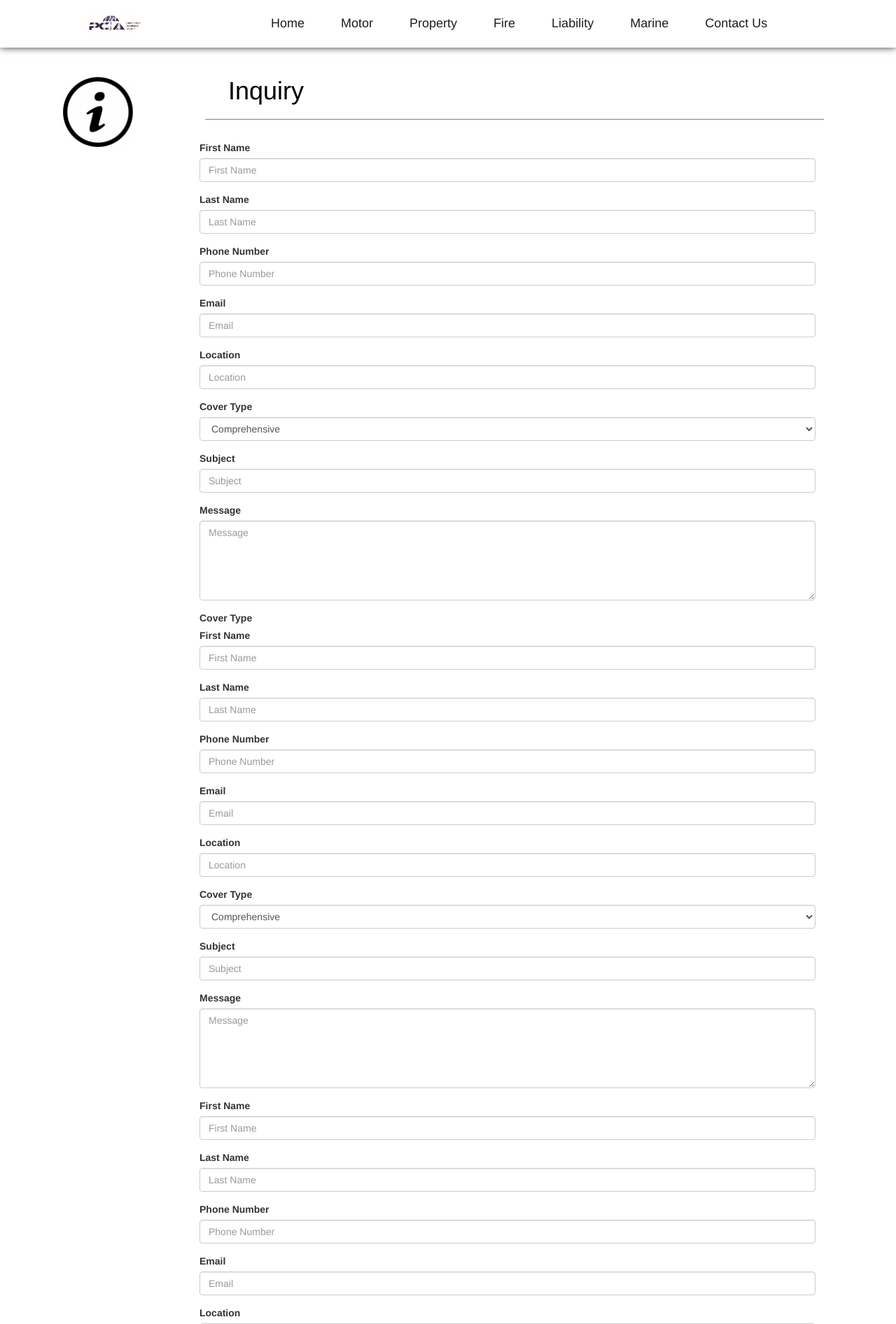
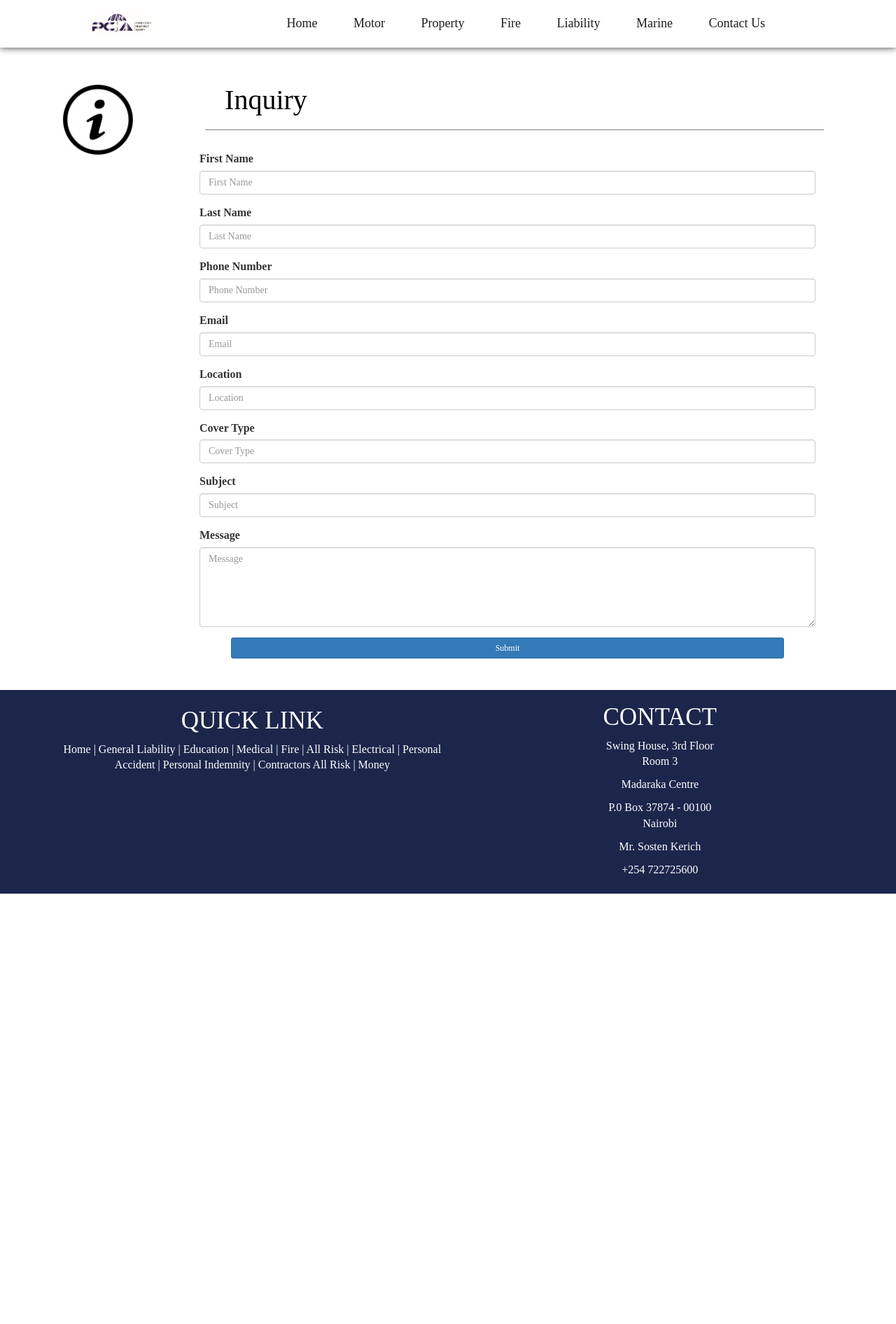
Before and after one commit to ckorir/PCIA, a Django app: page /inquiry/ in a window 1280 px wide. Shown: the top 1892 px of the page at 70% size. After the commit the page ends 1277 px from the top, so only its background shows below. Run offline with Django 3.2, Linux system fonts and the light colour scheme; some libraries are stand-ins or nearby versions; some web fonts are replaced.

Commit message:
commit 4

```diff
--- a/insuranceforms/forms/forms.py
+++ b/insuranceforms/forms/forms.py
@@ -14,7 +14,7 @@ class InquiryForm(forms.Form):
     phone_number = forms.DecimalField(label='Phone Number', decimal_places=0, max_digits=15)
     email = forms.EmailField(label='Email')
     location = forms.CharField(label='Location', max_length =50)
-    cover_type = forms.CharField(label='Cover Type', widget=forms.Select(choices=cover_choice))
+    cover_type = forms.CharField(label='Cover Type', max_length =50)
     subject = forms.CharField(label='Subject', max_length =100)
     message = forms.CharField(label='Message', widget=forms.Textarea(attrs={"rows":5, "cols":20}))
 
--- a/insuranceforms/forms/templates/inquiry.html
+++ b/insuranceforms/forms/templates/inquiry.html
@@ -38,12 +38,14 @@
   </div><br><br><br><br>
 
 
+  <div class="message">
     {% if messages %}
       {% for message in messages %}
         {% bootstrap_javascript jquery=True %}
         {% bootstrap_messages message %}
       {% endfor %}
     {% endif %}
+  </div>
 
   <div class="hl">
     <img class="icon3" style="float:left" src="{% static "img/info2.png" %}" alt=""></img><h1>Inquiry</h1>
@@ -52,14 +54,7 @@
     <div class="container-fluid">
         <form class="form" action="{%url 'inquiry'%}" method="post">
           {%csrf_token%}
-          {% bootstrap_form letterForm exclude="cover_type,subject,message" layout='inline'  %}
-          <div class="strong">
-            <strong>Cover Type</strong>
-          </div>
-          <div class="cover">
-            {% bootstrap_form letterForm exclude="first_name,last_name,phone_number,email,subject,message,location" layout='inline'  %}
-          </div>
-          {% bootstrap_form letterForm exclude="first_name,last_name,phone_number,email,cover_type,location," layout='inline'  %}
+          {% bootstrap_form letterForm layout='inline'  %}
           <div class="sub">
             <input type="submit" value="Submit" class="btn btn-primary btn-sm btn-block ">
           </div>
--- a/insuranceforms/static/css/inquiry.css
+++ b/insuranceforms/static/css/inquiry.css
@@ -1,7 +1,31 @@
 h1{
   color: black;
   text-align: center;
-  margin-top: 0;
+  font-size: 25px;
+}
+
+@font-face {
+  font-family: 'montslight';
+  src: local('montslight'), url('../fonts/Montserrat-Light.ttf') format("truetype");
+}
+
+@font-face {
+  font-family: 'montsmedium';
+  src: local('montsmedium'), url('../fonts/Montserrat-Medium.ttf') format("truetype");
+}
+
+@font-face {
+  font-family: 'monts';
+  src: local('monts'), url('../fonts/Montserrat-Regular.ttf') format("truetype");
+}
+
+body{
+  font-size: 12px;
+  font-family: 'monts';
+}
+
+h2{
+  font-size: 20px;
 }
 
 .hl{
@@ -95,8 +119,9 @@ h1{
 .icon3{
   padding: 0px;
   margin-left: 130px;
-  width: 47px;
-  height: 47px;
+  margin-bottom: 5px;
+  width: 40px;
+  height: 40px;
 }
 
 .line{
@@ -179,8 +204,58 @@ h1{
   }
 }
 
+/* extra thin devices */
+@media screen and (max-width: 430px){
+  body{
+    font-size: 12px;
+  }
+
+  h1{
+    font-size: 20px;
+    margin-top: 30px;
+    margin-bottom: 0%;
+    padding-bottom: 0%;
+  }
+
+  .line{
+    margin-top: 10px;
+    padding: 0%;
+  }
+
+  h2{
+    font-size: 15px;
+  }
+
+  .hl{
+    margin-top: 5px;
+    margin-bottom: 0;
+    margin-right: 100px;
+  }
+
+  .icon3{
+    padding: 0px;
+    margin-left: 50px;
+    margin-bottom: 2px;
+    width: 35px;
+    height: 35px;
+  }
+
+}
+
 /* small tablet styles */
 @media screen and (min-width: 620px){
+  body{
+    font-size: 14px;
+  }
+
+  h1{
+    font-size: 30px;
+  }
+
+  h2{
+    font-size: 25px;
+  }
+
   .icon3{
     padding: 0px;
     margin-left: 80px;
@@ -210,6 +285,18 @@ h1{
 
 /* large tablets & laptop styles */
 @media screen and (min-width: 960px){
+  body{
+    font-size: 16px;
+  }
+
+  h1{
+    font-size: 35px;
+  }
+
+  h2{
+    font-size: 30px;
+  }
+
   .icon3{
     padding: 0px;
     margin-left: 80px;
@@ -243,18 +330,30 @@ h1{
   }
 
   .quick-link{
-    margin-right: 5%;
-    margin-left: 10%;
+    margin-right: 1%;
+    margin-left: 5%;
   }
 
   .contact{
-    margin-left: 10%;
-    margin-right: 15%;
+    margin-left: 15%;
+    margin-right: 20%;
   }
 }
 
 /*desktop styles */
 @media screen and (min-width: 1200px){
+  body{
+    font-size: 16px;
+  }
+
+  h1{
+    font-size: 40px;
+  }
+
+  h2{
+    font-size: 35px;
+  }
+
   .icon3{
     padding: 0px;
     margin-left: 90px;
@@ -288,12 +387,12 @@ h1{
   }
 
   .quick-link{
-    margin-right: 5%;
-    margin-left: 10%;
+    margin-right: 1%;
+    margin-left: 5%;
   }
 
   .contact{
-    margin-left: 10%;
-    margin-right: 15%;
+    margin-left: 15%;
+    margin-right: 20%;
   }
 }
```
Also changed, not shown: insuranceforms/static/css/commercial.css (+100 -1 lines), insuranceforms/static/css/privatemotor.css (+99 -0 lines), insuranceforms/static/css/psv.css (+102 -1 lines). Lines whose indentation alone changed are shown as unchanged.
